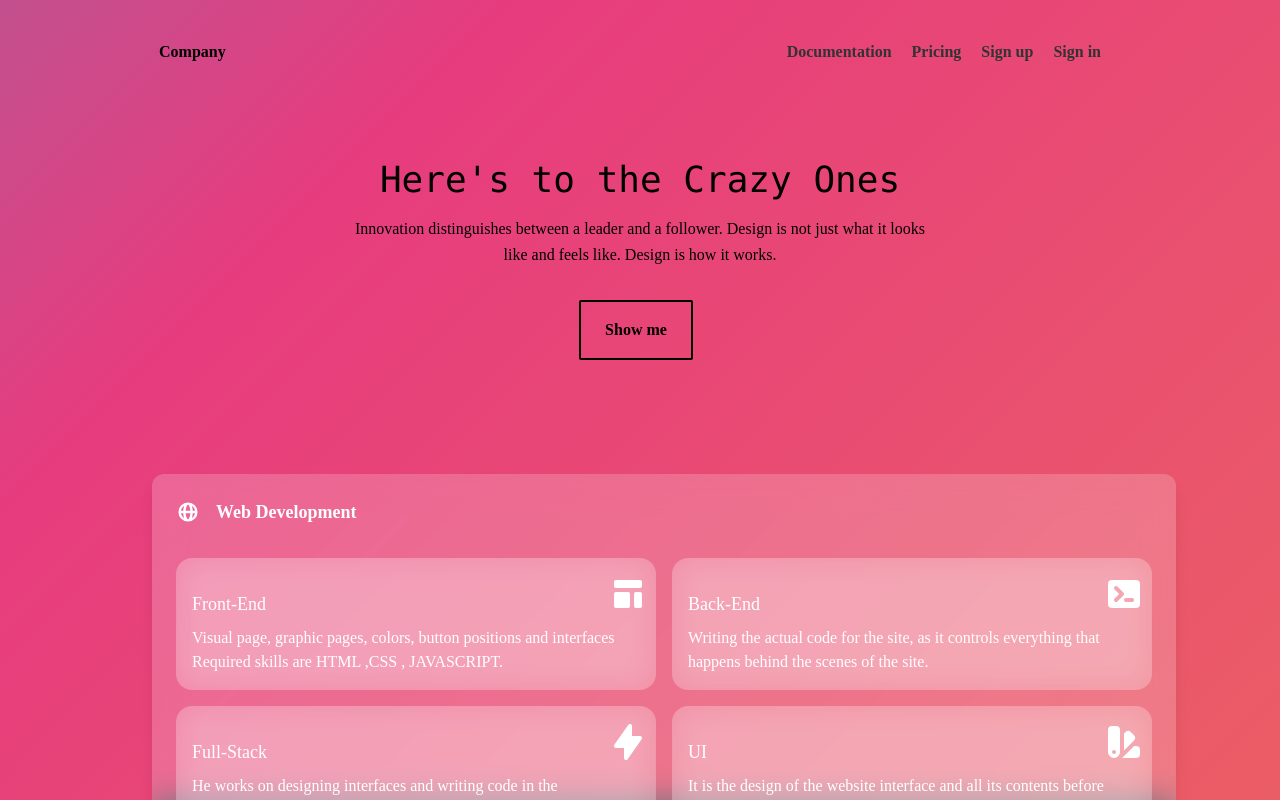
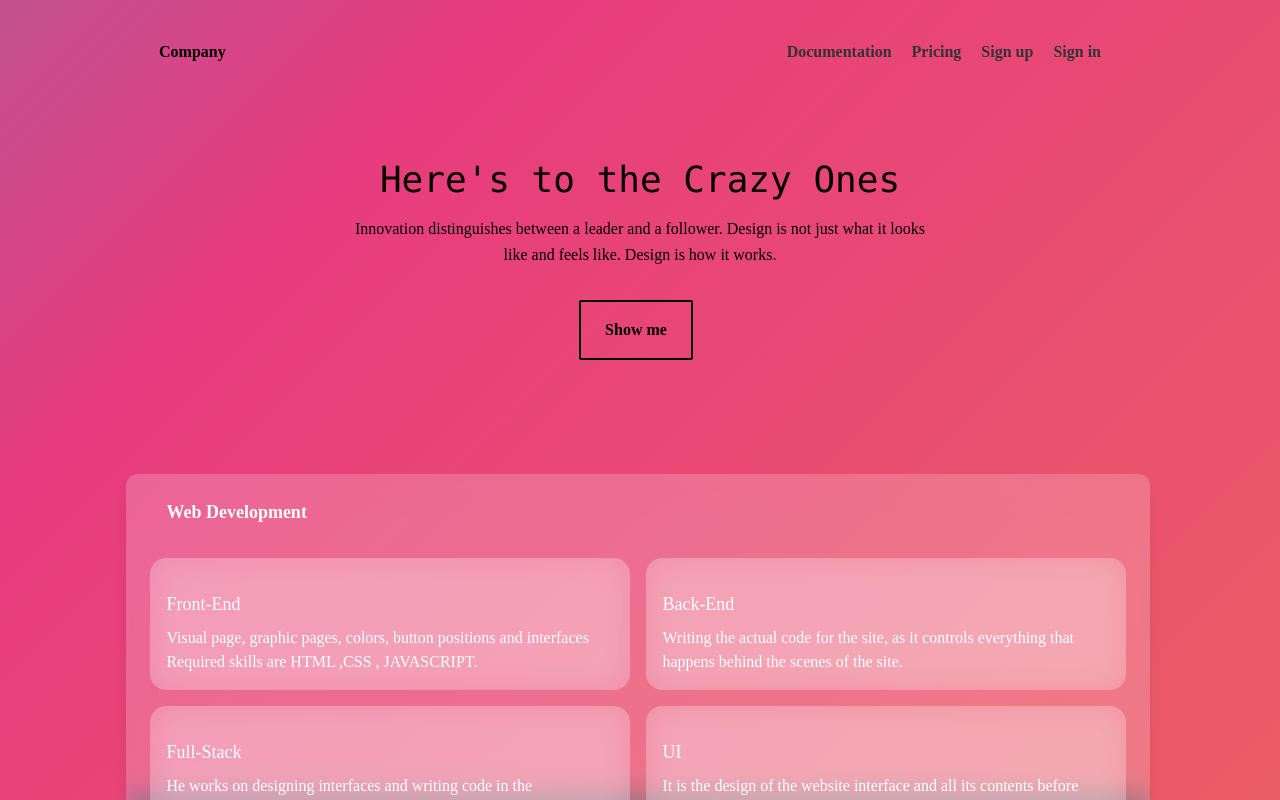
Before and after one commit to synerjay/landing-page-template-nextjs, a Next.js app: page / in a window 1280 px wide. Shown: the top 800 px of the page. Built offline with nearby package versions, Linux system fonts and the light colour scheme.

Commit message:
changed the left position

```diff
--- a/pages/index.js
+++ b/pages/index.js
@@ -32,7 +32,7 @@ export default function Home() {
       <div className='GlassDiv flex absolute z-50 flex-col lg:flex-row bg-white backdrop-filter backdrop-blur-lg bg-opacity-20 rounded-xl overflow-hidden w-full max-w-5xl shadow-lg m-4 lg:m-6'>
         <div className='flex-1 p-4 lg:p-6'>
           <div className='text-lg text-white mb-8 flex items-center'>
-            <svg
+            {/* <svg
               className='w-6 h-6'
               fill='currentColor'
               viewBox='0 0 20 20'
@@ -43,20 +43,20 @@ export default function Home() {
                 d='M4.083 9h1.946c.089-1.546.383-2.97.837-4.118A6.004 6.004 0 004.083 9zM10 2a8 8 0 100 16 8 8 0 000-16zm0 2c-.076 0-.232.032-.465.262-.238.234-.497.623-.737 1.182-.389.907-.673 2.142-.766 3.556h3.936c-.093-1.414-.377-2.649-.766-3.556-.24-.56-.5-.948-.737-1.182C10.232 4.032 10.076 4 10 4zm3.971 5c-.089-1.546-.383-2.97-.837-4.118A6.004 6.004 0 0115.917 9h-1.946zm-2.003 2H8.032c.093 1.414.377 2.649.766 3.556.24.56.5.948.737 1.182.233.23.389.262.465.262.076 0 .232-.032.465-.262.238-.234.498-.623.737-1.182.389-.907.673-2.142.766-3.556zm1.166 4.118c.454-1.147.748-2.572.837-4.118h1.946a6.004 6.004 0 01-2.783 4.118zm-6.268 0C6.412 13.97 6.118 12.546 6.03 11H4.083a6.004 6.004 0 002.783 4.118z'
                 clipRule='evenodd'
               ></path>
-            </svg>
+            </svg> */}
             <div className='ml-4 font-bold'>Web Development</div>
           </div>
           <div className='grid grid-rows-4 grid-cols-1 gap-4 md:grid-rows-2 md:grid-cols-2'>
             <div className='rounded-2xl bg-white backdrop-filter backdrop-blur-lg bg-opacity-20 p-4 flex flex-col relative undefined'>
               <div className='text-white absolute right-2'>
-                <svg
+                {/* <svg
                   className='w-10 h-10'
                   fill='currentColor'
                   viewBox='0 0 20 20'
                   xmlns='http://www.w3.org/2000/svg'
                 >
                   <path d='M3 4a1 1 0 011-1h12a1 1 0 011 1v2a1 1 0 01-1 1H4a1 1 0 01-1-1V4zM3 10a1 1 0 011-1h6a1 1 0 011 1v6a1 1 0 01-1 1H4a1 1 0 01-1-1v-6zM14 9a1 1 0 00-1 1v6a1 1 0 001 1h2a1 1 0 001-1v-6a1 1 0 00-1-1h-2z'></path>
-                </svg>
+                </svg> */}
               </div>
               <div className='text-white text-lg font-medium mb-2 mt-4'>
                 Front-End
@@ -68,7 +68,7 @@ export default function Home() {
             </div>
             <div className='rounded-2xl bg-white backdrop-filter backdrop-blur-lg bg-opacity-20 p-4 flex flex-col relative undefined'>
               <div className='text-white absolute right-2'>
-                <svg
+                {/* <svg
                   className='w-10 h-10'
                   fill='currentColor'
                   viewBox='0 0 20 20'
@@ -79,7 +79,7 @@ export default function Home() {
                     d='M2 5a2 2 0 012-2h12a2 2 0 012 2v10a2 2 0 01-2 2H4a2 2 0 01-2-2V5zm3.293 1.293a1 1 0 011.414 0l3 3a1 1 0 010 1.414l-3 3a1 1 0 01-1.414-1.414L7.586 10 5.293 7.707a1 1 0 010-1.414zM11 12a1 1 0 100 2h3a1 1 0 100-2h-3z'
                     clipRule='evenodd'
                   ></path>
-                </svg>
+                </svg> */}
               </div>
               <div className='text-white text-lg font-medium mb-2 mt-4'>
                 Back-End
@@ -91,7 +91,7 @@ export default function Home() {
             </div>
             <div className='rounded-2xl bg-white backdrop-filter backdrop-blur-lg bg-opacity-20 p-4 flex flex-col relative undefined'>
               <div className='text-white absolute right-2'>
-                <svg
+                {/* <svg
                   className='w-10 h-10'
                   fill='currentColor'
                   viewBox='0 0 20 20'
@@ -102,7 +102,7 @@ export default function Home() {
                     d='M11.3 1.046A1 1 0 0112 2v5h4a1 1 0 01.82 1.573l-7 10A1 1 0 018 18v-5H4a1 1 0 01-.82-1.573l7-10a1 1 0 011.12-.38z'
                     clipRule='evenodd'
                   ></path>
-                </svg>{' '}
+                </svg>{' '} */}
               </div>
               <div className='text-white text-lg font-medium mb-2 mt-4'>
                 Full-Stack
@@ -114,7 +114,7 @@ export default function Home() {
             </div>
             <div className='rounded-2xl bg-white backdrop-filter backdrop-blur-lg bg-opacity-20 p-4 flex flex-col relative undefined'>
               <div className='text-white absolute right-2'>
-                <svg
+                {/* <svg
                   className='w-10 h-10'
                   fill='currentColor'
                   viewBox='0 0 20 20'
@@ -125,7 +125,7 @@ export default function Home() {
                     d='M4 2a2 2 0 00-2 2v11a3 3 0 106 0V4a2 2 0 00-2-2H4zm1 14a1 1 0 100-2 1 1 0 000 2zm5-1.757l4.9-4.9a2 2 0 000-2.828L13.485 5.1a2 2 0 00-2.828 0L10 5.757v8.486zM16 18H9.071l6-6H16a2 2 0 012 2v2a2 2 0 01-2 2z'
                     clipRule='evenodd'
                   ></path>
-                </svg>
+                </svg> */}
               </div>
               <div className='text-white text-lg font-medium mb-2 mt-4'>UI</div>
               <div className='text-white font-normal'>
--- a/styles/globals.css
+++ b/styles/globals.css
@@ -40,7 +40,7 @@ body {
 
 .GlassDiv {
   top: 450px;
-  left: 10%;
+  left: 8%;
 }
 
 a {
```
